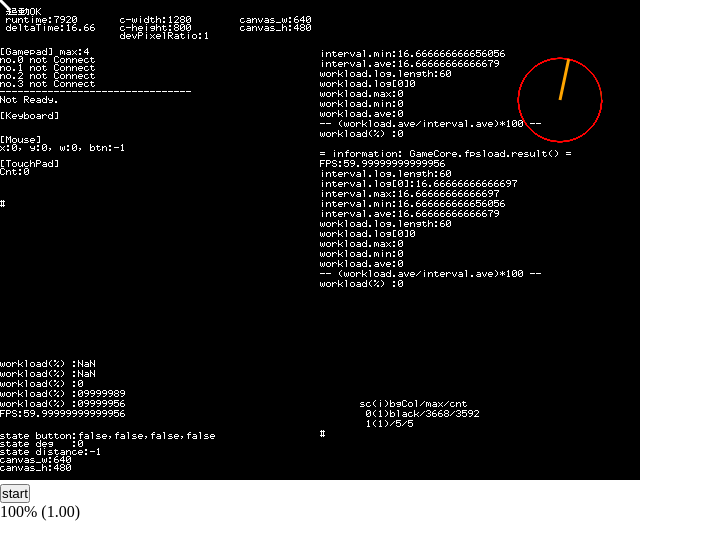
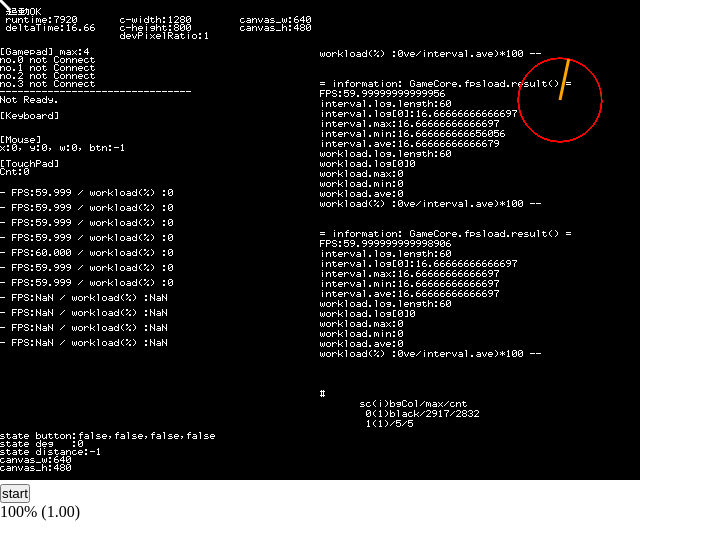
Before and after one commit to e3sh/WebGameCoreSystem, a plain HTML site: page testConsole.html in a window 1280 px wide. Both pictures are taken after a click on the button "start". Shown: the whole page, without its empty margins (0-703 px from the left). Drawn offline with Linux system fonts and the light colour scheme.

Commit message:
Update testConsole.html

```diff
--- a/testConsole.html
+++ b/testConsole.html
@@ -27,13 +27,13 @@
             ,game.asset.image["JISLV1"].img,12, 8
         )
 
-        const c0 = new textConsole(50,25);
+        const c0 = new textConsole(50,15);
 		c0.setFontId("std");
-		c0.setPrompt( ["#" ,"_"]);
-		c0.setLinewidth(10);
+		//c0.setPrompt( ["#" ,"_"]);
+		c0.setLinewidth(15);
 		c0.setCharwidth(6);
 
-        const c1 = new textConsole(50,40);
+        const c1 = new textConsole(50,35);
 		c1.setFontId("std");
 		c1.setPrompt( ["#" ,"_"]);
 		c1.setLinewidth(10);
@@ -58,6 +58,7 @@
     function pictdata(g){
         g.asset.imageLoad( "JISLV1" ,"pict/k12x8_jisx0208c.png");
         g.asset.imageLoad( "ASCII"  ,"pict/k12x8_jisx0201c.png");
+        //g.asset.imageLoad( "ASCII"  ,"pict/cha.png");
 
         let sp = [];
         for (let i = 2; i < 13; i++) {
@@ -261,27 +262,32 @@
 
             this.gfunc = new pfmclass(result, 560, 100, 2.5);
 
-            this.count++;
+            let f = leftbutton || rightbutton || trigger
+            if (!f) this.count++;
 
-            if (this.count < 30) return;
+            if (this.count < 15) return;
             g.textScreen[1].scrolllock(false);
             g.textScreen[1].wscrl(15);
 
             g.textScreen[0].move(0, 0);
-            g.textScreen[0].deleteln();
+            g.textScreen[0].insertln();
 
             this.count = 0;
 
             for (let i in rstl){
                 let s = rstl[i];
                 //g.textScreen[0].mvprintw(s, 0, i);
-                g.textScreen[1].move(0, Math.trunc(25+Number(i)));
+                g.textScreen[1].move(0, Math.trunc(22+Number(i)));
                 g.textScreen[1].printw(s);
             }
             let wi = rstl.length-1;
-            g.textScreen[0].mvprintw(rstl[wi], 0, 20);
-            g.textScreen[0].mvprintw(rstl[1], 0, 21);
+
+            let s = `- ${rstl[1].substring(0,10)} / ${rstl[wi].substring(0,20)}`;
+
+            g.textScreen[0].mvprintw(s, 0, 0);
             g.textScreen[0].move(0, 0);
+            //g.textScreen[0].mvprintw(rstl[1], 0, 21);
+            //g.textScreen[0].move(0, 0);
         }
         //----------------------------------------------------------------------
         draw(g){// this.visible が true時にループ毎に実行される。
```
